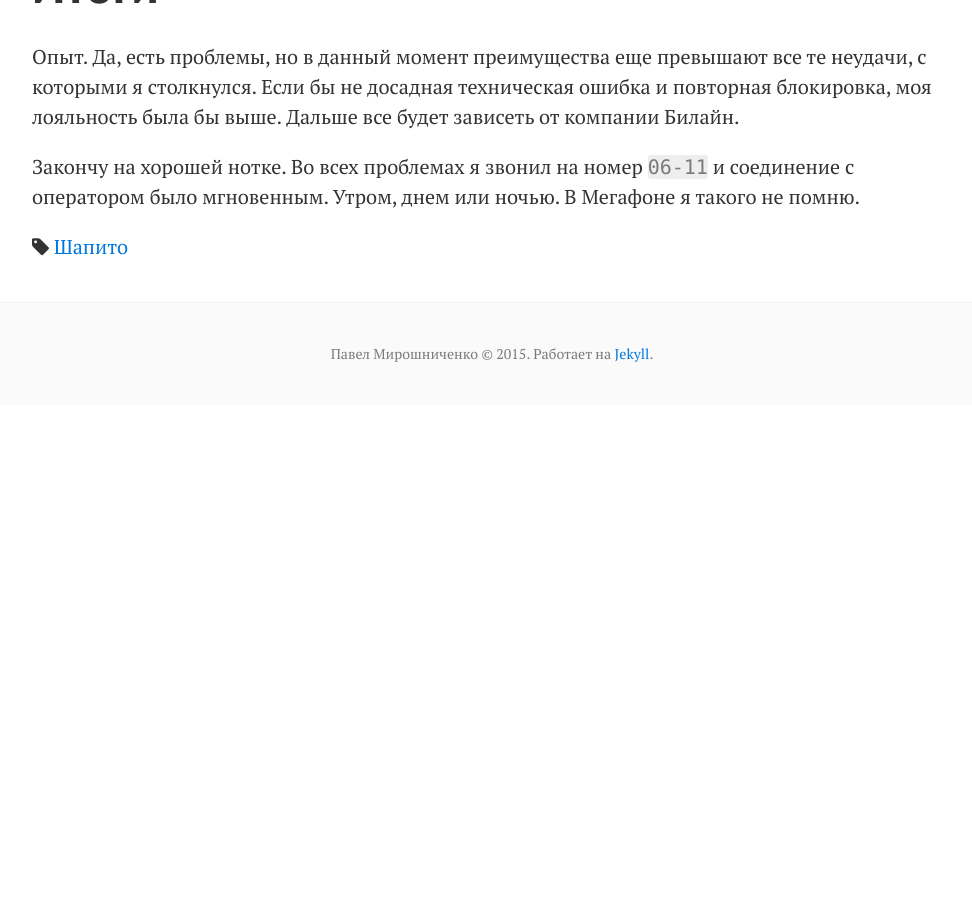
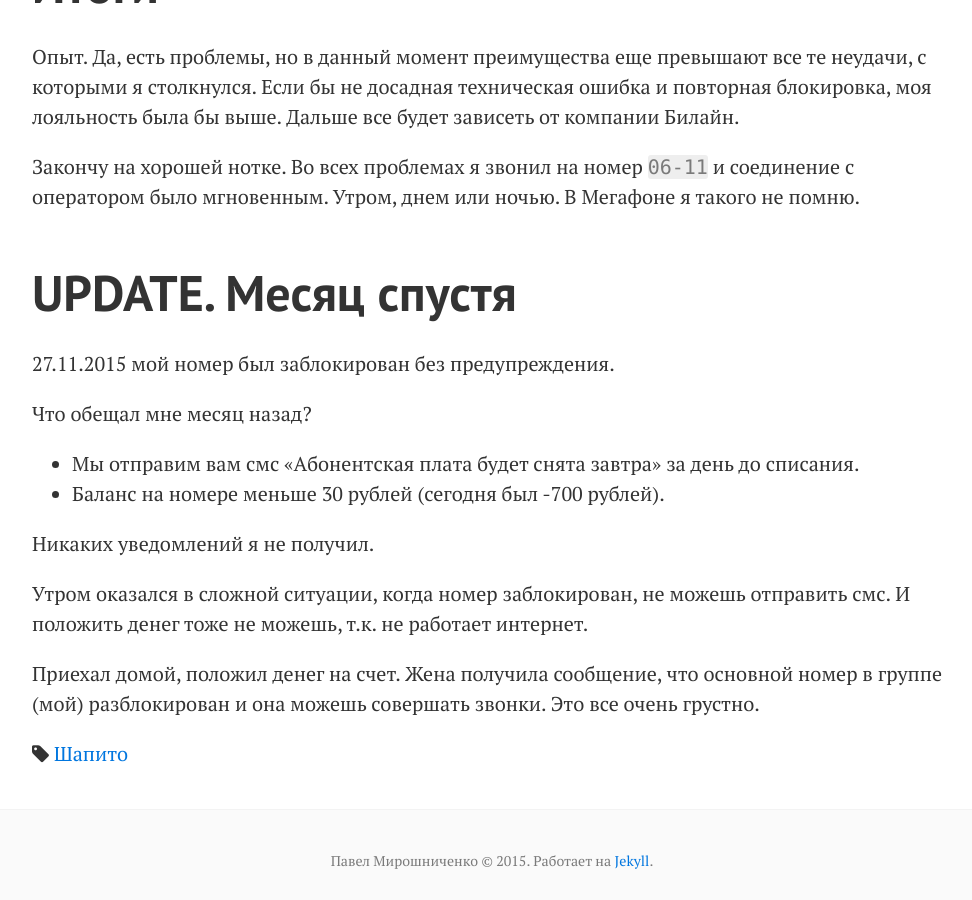
Before and after one commit to facetheheat/facetheheat.github.io, a Jekyll site: the page built from _posts/2015-10-30-mnp-to-beeline.markdown, in a window 1280 px wide and 900 px high, scrolled down 4171 px. Shown: the whole window, without its empty margins (148-1120 px from the left). Built offline with Jekyll 4.4.1, drawn with Linux system fonts in a browser that asks for light colours; comment, search, counter and statistics services are not loaded; before the commit the page ends 4576 px from its top, so only the background shows below that.

Commit message:
Update issue from 27.11.2015

```diff
--- a/_posts/2015-10-30-mnp-to-beeline.markdown
+++ b/_posts/2015-10-30-mnp-to-beeline.markdown
@@ -87,3 +87,16 @@ tags:
 
 Закончу на хорошей нотке. Во всех проблемах я звонил на номер `06-11` и соединение с оператором было мгновенным.
 Утром, днем или ночью. В Мегафоне я такого не помню.
+
+# UPDATE. Месяц спустя
+27.11.2015 мой номер был заблокирован без предупреждения.
+
+Что обещал мне месяц назад?
+* Мы отправим вам смс «Абонентская плата будет снята завтра» за день до списания.
+* Баланс на номере меньше 30 рублей (сегодня был -700 рублей).
+
+Никаких уведомлений я не получил.
+
+Утром оказался в сложной ситуации, когда номер заблокирован, не можешь отправить смс. И положить денег тоже не можешь, т.к. не работает интернет.
+
+Приехал домой, положил денег на счет. Жена получила сообщение, что основной номер в группе (мой) разблокирован и она можешь совершать звонки. Это все очень грустно.
```
